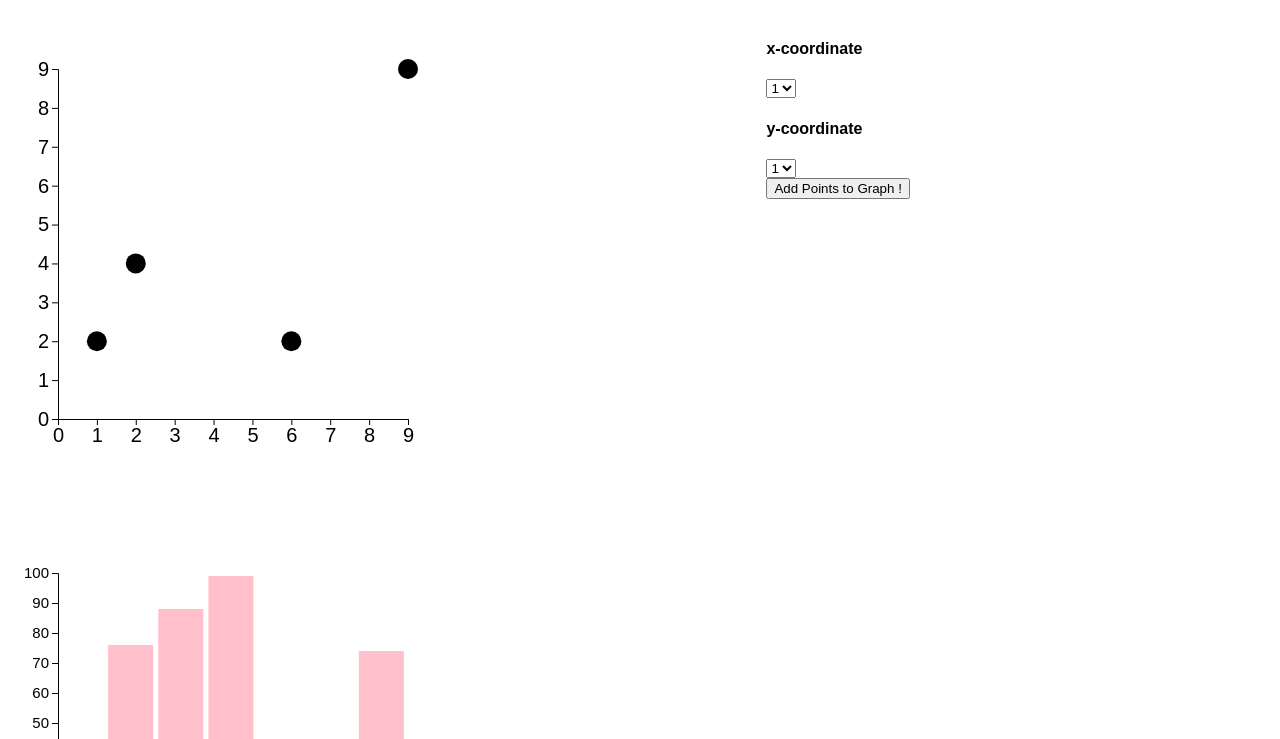
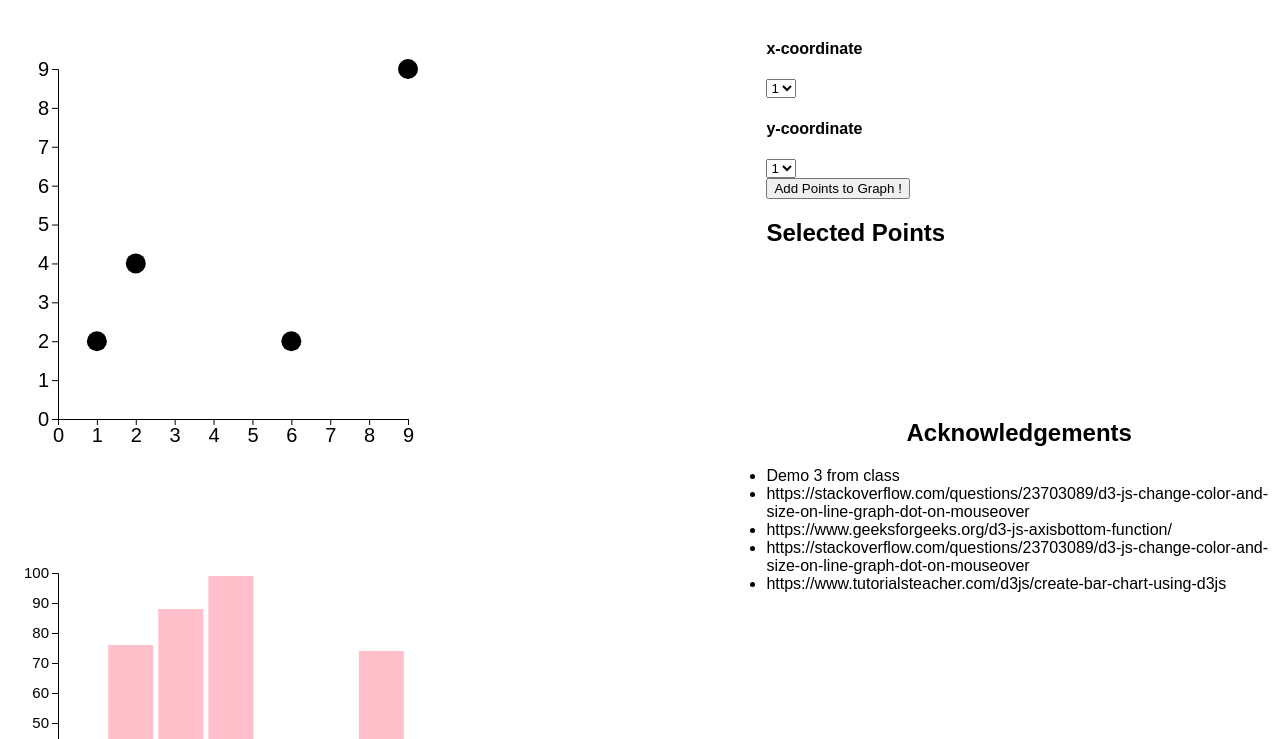
Before and after one commit to DS4200-S23-Class/hw-05-aashvi-adelaide-hw-05, a plain HTML site: page index.html in a window 1280 px wide. Shown: the part 61-800 px from the top of the page. Drawn offline with Linux system fonts and the light colour scheme.

Commit message:
format acknowledgements

```diff
--- a/index.html
+++ b/index.html
@@ -49,19 +49,33 @@
                     </select>
                 </div>
 
-    <div>
+
 	<button type = "button" id = "point-button"> Add Points to Graph ! </button>
-    </div>
 
+
+    <h2>  Selected Points </h2>
     <p id = "selected_points"></p>
+
+</div>
+
+</div>
+
+
+<h2 class = "centered"> Acknowledgements </h2>
+<div>
+	<ul>
+	<li> Demo 3 from class  </li>
+	<li> https://stackoverflow.com/questions/23703089/d3-js-change-color-and-size-on-line-graph-dot-on-mouseover </li>
+	<li> https://www.geeksforgeeks.org/d3-js-axisbottom-function/</li>
+	<li> https://stackoverflow.com/questions/23703089/d3-js-change-color-and-size-on-line-graph-dot-on-mouseover</li>
+	<li> https://www.tutorialsteacher.com/d3js/create-bar-chart-using-d3js </li>
+	</ul>
+
+
+</div>
 
 
 
-
-
-
-</div>
-</div>
 
 
 <script src='hw5.js'></script>
```
